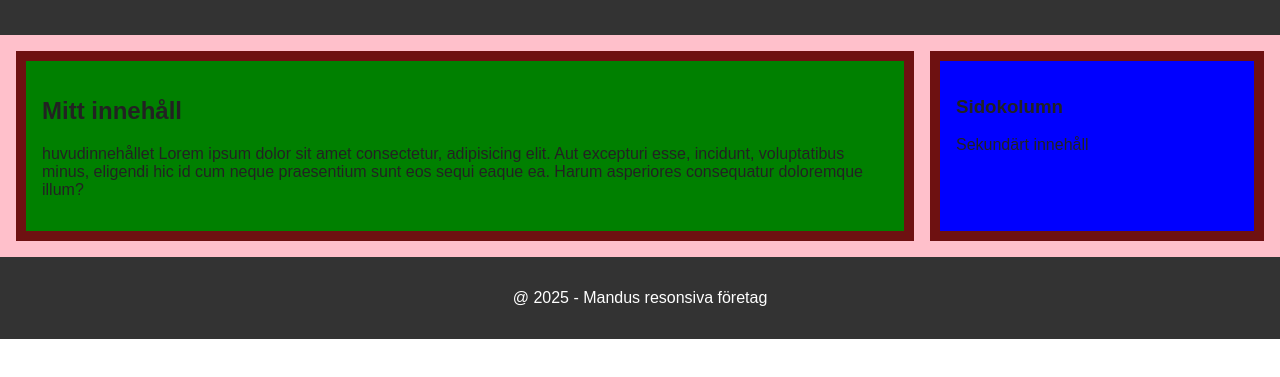
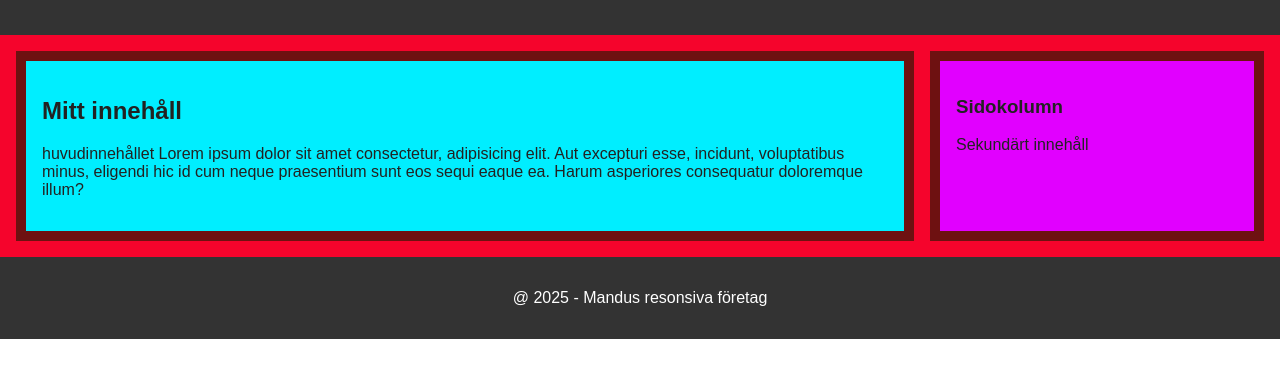
Before and after one commit to Folkuniversitetet-MU25/MU25-Grundlaggande_Frontend_programmering-Vecka3, a plain HTML site: page index.html in a window 1280 px wide. Shown: the part 77-454 px from the top of the page. Drawn offline with Linux system fonts and the light colour scheme.

Commit message:
Added a media

```diff
--- a/styles/styles.css
+++ b/styles/styles.css
@@ -26,7 +26,7 @@ main {
   padding: 1rem;
   border: 10px solid #6e1111;
 }
-
+/* -----------------Media Queries---------------------- */
 @media (min-width: 768px) {
   main {
     background: pink;
@@ -51,3 +51,17 @@ main {
     flex: 1;
   }
 }
+
+@media (min-width: 868px) {
+  main {
+    background: rgb(245, 4, 44);
+  }
+
+  .content {
+    background: rgb(0, 238, 255);
+  }
+
+  .sidebar {
+    background: rgb(225, 0, 255);
+  }
+}
```
